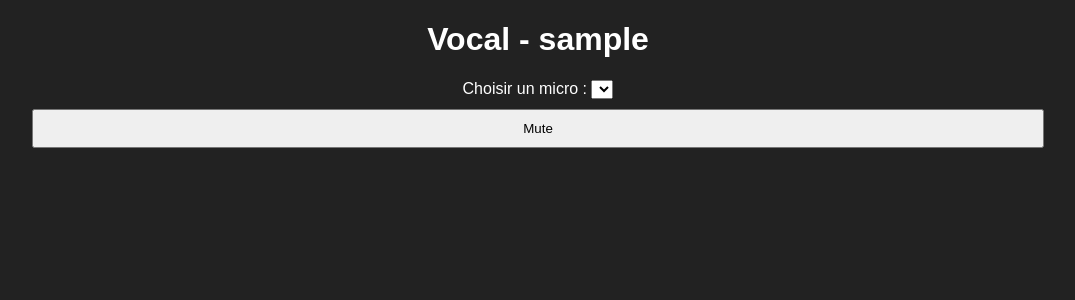
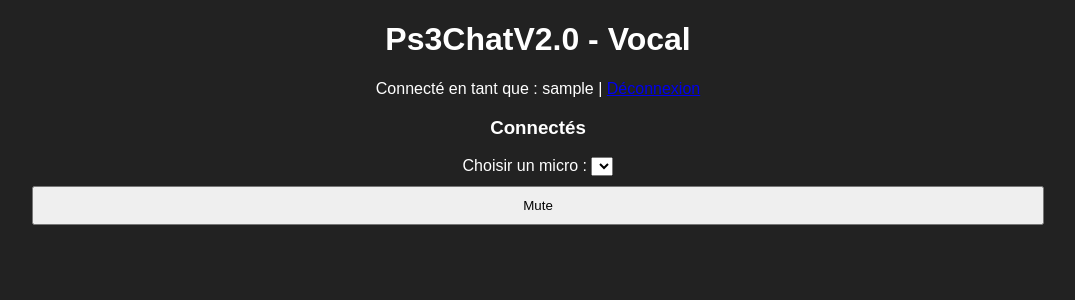
Before and after one commit to GabiMinecraft02/ps3chatV2, a Flask app: page /vocal in a window 1280 px wide. Shown: the top 300 px of the page, without its empty margins (102-1177 px from the left). Run offline with Flask 3, Linux system fonts and the light colour scheme; the visitor is signed in with stand-in values (Sample User, id 1); lists and menus that the app fills with data are empty.

Commit message:
Update vocal.html

```diff
--- a/templates/vocal.html
+++ b/templates/vocal.html
@@ -6,19 +6,21 @@
     <link rel="stylesheet" href="{{ url_for('static', filename='css/style.css') }}">
 </head>
 <body>
-    <h1>Vocal - {{ username }}</h1>
+    <h1>Ps3ChatV2.0 - Vocal</h1>
+    <p>Connecté en tant que : {{ username }} | <a href="/logout">Déconnexion</a></p>
+
+    <!-- Utilisateurs connectés -->
+    <div>
+        <h3>Connectés</h3>
+        <ul id="users-list"></ul>
+    </div>
 
     <!-- Choix du micro -->
     <label for="micSelect">Choisir un micro :</label>
     <select id="micSelect"></select>
-
-    <!-- Audio local -->
+    <button id="mute-btn">Mute</button>
     <audio id="localAudio" autoplay muted></audio>
 
-    <!-- Bouton mute -->
-    <button id="mute-btn">Mute</button>
-
-    <!-- Script pour gérer micro, mute et WebRTC -->
     <script>
         const USERNAME = "{{ username }}";
     </script>
```
